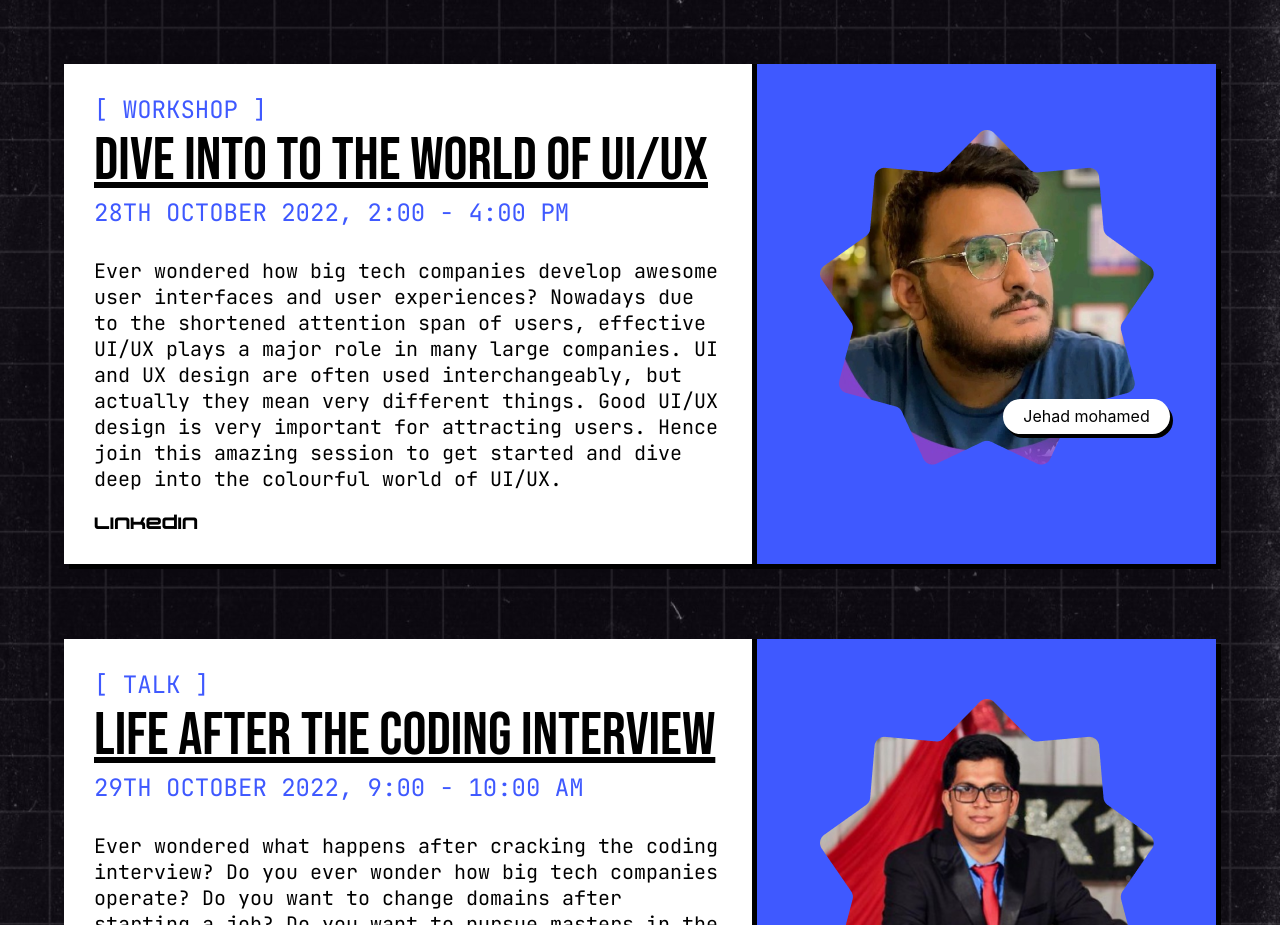
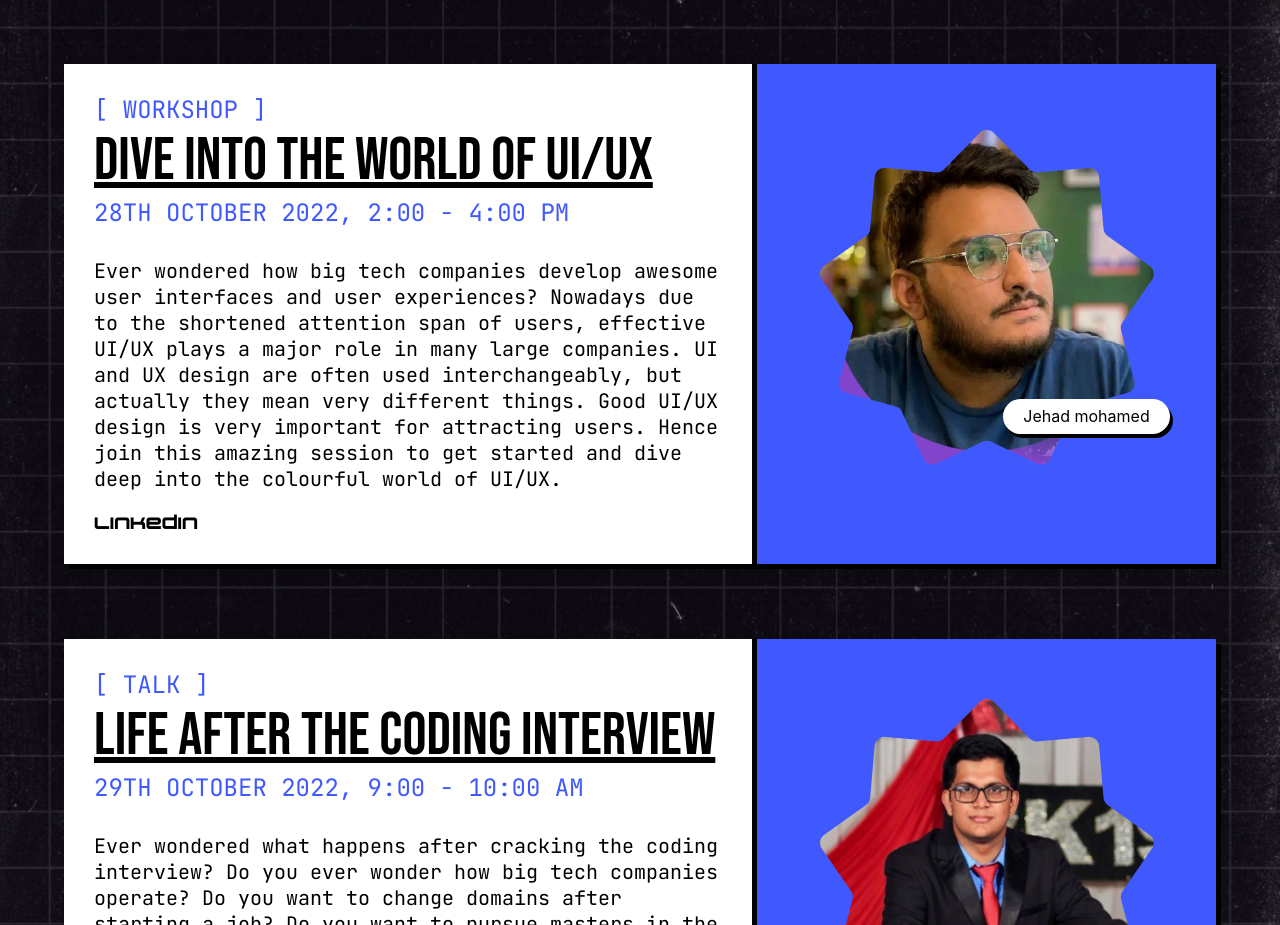
Before and after one commit to so-sc/devhost-2022, a React (Create React App) app: page / in a window 1280 px wide. Shown: the part 3500-4425 px from the top of the page. Built offline with nearby package versions, Linux system fonts and the light colour scheme; a web font is replaced by a local one.

Commit message:
fixed title

```diff
--- a/src/components/Events/EventsList.js
+++ b/src/components/Events/EventsList.js
@@ -31,7 +31,7 @@ export const EventList=[
         name: 'Jehad mohamed',
         img: require('../../assets/events/jehad.png'),
         link: 'https://www.linkedin.com/in/jehad-ddx/',
-        title: 'DIVE INTO TO THE WORLD OF UI/UX',
+        title: 'DIVE INTO THE WORLD OF UI/UX',
         time: '28th October 2022, 2:00 - 4:00 pm',
         desc: 'Ever wondered how big tech companies develop awesome user interfaces and user experiences? Nowadays due to the shortened attention span of users, effective UI/UX plays a major role in many large companies. UI and UX design are often used interchangeably, but actually they mean very different things. Good UI/UX design is very important for attracting users. Hence join this amazing session to get started and dive deep into the colourful world of UI/UX.'
     },
```
